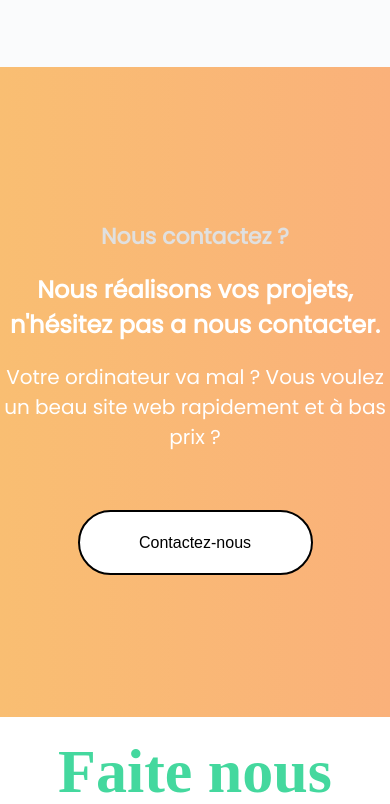
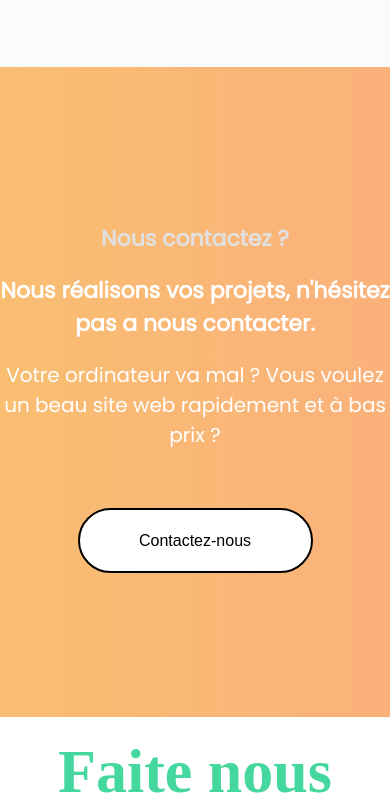
Before and after one commit to pier1239/ProjectsWeb, a PHP site: page / in a window 390 px wide. Shown: the part 3199-4003 px from the top of the page. Run offline with PHP 8.4, Linux system fonts and the light colour scheme; some web fonts are replaced.

Commit message:
Update 2019-06-13T17:24:30.860Z

```diff
--- a/css/style.css
+++ b/css/style.css
@@ -1095,7 +1095,7 @@
         .parallax .aboutme .aboutmiddle .titleabout2 {
           font-weight: bold;
           color: white;
-          font-size: 24px;
+          font-size: 22px;
           margin-top: 5%;
           width: 100%; }
         .parallax .aboutme .aboutmiddle .titledesc1 {
```
